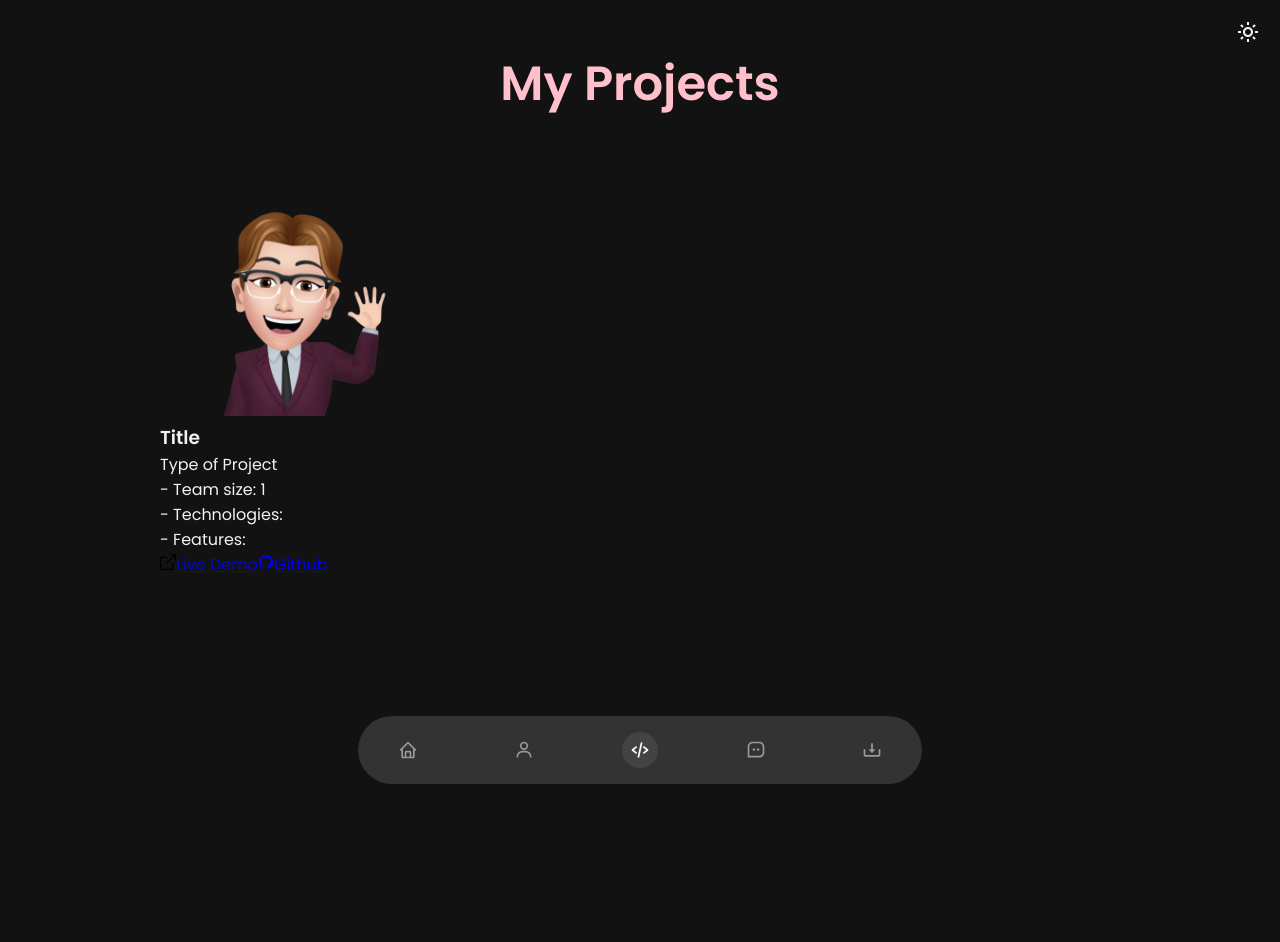
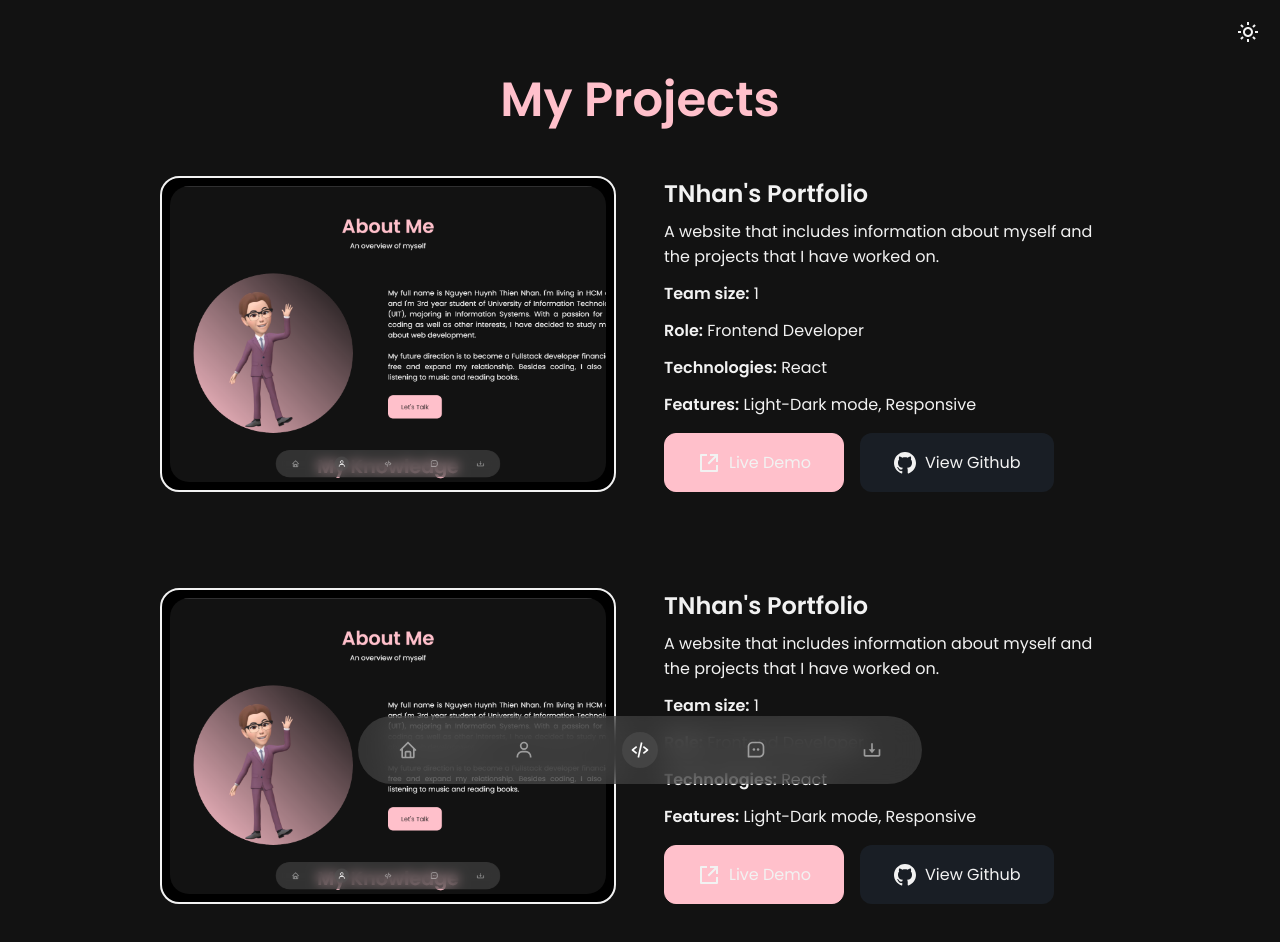
Before and after one commit to 25Dec/tnhan-portfolio, a React (Create React App) app: page /projects in a window 1280 px wide. Shown: the top 942 px of the page. Before the commit the page ends 848 px from the top, so only its background shows below. Built offline with nearby package versions, Linux system fonts and the light colour scheme.

Commit message:
modifed projects section

```diff
--- a/src/components/about/about.css
+++ b/src/components/about/about.css
@@ -117,7 +117,7 @@
 }
 
 .about-skills > div img:hover {
-	transform: scale(1.2);
+	transform: scale(1.1);
 }
 /* Tablet */
 @media only screen and (max-width: 1023px) and (min-width: 740px) {
--- a/src/components/home/home.css
+++ b/src/components/home/home.css
@@ -83,7 +83,7 @@
 	#home {
 		margin-bottom: 0rem;
 	}
-	.home__container h2 {
+	#home h2 {
 		font-size: 2.5rem;
 	}
 	.home__image {
--- a/src/components/projects/ProjectDemoBtns.js
+++ b/src/components/projects/ProjectDemoBtns.js
@@ -1,26 +1,27 @@
 /* eslint-disable react/jsx-no-target-blank */
 import React from "react";
 import { GrShare, GrGithub } from "react-icons/gr";
+import { RiShareBoxLine } from "react-icons/ri";
 import "./projects.css";
 
-const ProjectDemoBtns = ({ project }) => {
+const ProjectDemoBtns = ({ livedemo, github }) => {
 	return (
 		<div className="projects-demo-btns">
 			<a
-				href={project.livedemo}
+				href={livedemo}
 				target="_blank"
-				className="project-btn livedemo"
+				className="btn livedemo"
 			>
-				<GrShare className="project-icon" />
+				<RiShareBoxLine className="project-icon" />
 				Live Demo
 			</a>
 			<a
-				href={project.github}
+				href={github}
 				target="_blank"
-				className="project-btn github"
+				className="btn github"
 			>
 				<GrGithub className="project-icon" />
-				Github
+				View Github
 			</a>
 		</div>
 	);
--- a/src/components/projects/Projects.js
+++ b/src/components/projects/Projects.js
@@ -1,33 +1,47 @@
 import React from "react";
-import ProjectDemoBtns from "./ProjectDemoBtns";
-import ME from "../../assets/img/Avatar1.jpg";
+import SingleProject from "./SingleProject";
+import ME from "../../assets/img/pj1.png";
 import "./projects.css";
 
 const Projects = () => {
-	const project = {
-		livedemo: "https://github.com/25Dec",
-		github: "https://github.com/25Dec",
-	};
+	const projects = [
+		{
+			id: 1,
+			image: ME,
+			title: "TNhan's Portfolio",
+			description: "A website that includes information about myself and the projects that I have worked on.",
+			teamSize: 1,
+			role: "Frontend Developer",
+			technologies: "React",
+			features: "Light-Dark mode, Responsive",
+			livedemo: "",
+			github: "https://github.com/25Dec",
+		},
+		{
+			id: 2,
+			image: ME,
+			title: "TNhan's Portfolio",
+			description: "A website that includes information about myself and the projects that I have worked on.",
+			teamSize: 1,
+			role: "Frontend Developer",
+			technologies: "React",
+			features: "Light-Dark mode, Responsive",
+			livedemo: "https://github.com/25Dec",
+			github: "https://github.com/25Dec",
+		},
+	];
 	return (
 		<section id="projects">
 			<h2>My Projects</h2>
 			<div className="container projects__container">
-				<div className="project">
-					<div className="project__image">
-						<img
-							src={ME}
-							alt=""
+				{projects.map((project) => {
+					return (
+						<SingleProject
+							key={project.id}
+							project={project}
 						/>
-						<h3>Title</h3>
-					</div>
-					<div className="project__details">
-						<p>Type of Project</p>
-						<p>- Team size: 1</p>
-						<p>- Technologies:</p>
-						<p>- Features: </p>
-						<ProjectDemoBtns project={project} />
-					</div>
-				</div>
+					);
+				})}
 			</div>
 		</section>
 	);
--- /dev/null
+++ b/src/components/projects/SingleProject.js
@@ -0,0 +1,38 @@
+import React from "react";
+import ProjectDemoBtns from "./ProjectDemoBtns";
+import "./projects.css";
+
+const SingleProject = ({ project }) => {
+	return (
+		<div className={project.id % 2 === 0 ? "single-project reverse" : "single-project"}>
+			<div className="single-project-image">
+				<img
+					src={project.image}
+					alt={project.title}
+				/>
+			</div>
+			<div className="single-project-content">
+				<h3>{project.title}</h3>
+				<p>{project.description}</p>
+				<p>
+					<span>Team size:</span> {project.teamSize}
+				</p>
+				<p>
+					<span>Role:</span> {project.role}
+				</p>
+				<p>
+					<span>Technologies:</span> {project.technologies}
+				</p>
+				<p>
+					<span>Features:</span> {project.features}
+				</p>
+				<ProjectDemoBtns
+					livedemo={project.livedemo}
+					github={project.github}
+				/>
+			</div>
+		</div>
+	);
+};
+
+export default SingleProject;
--- a/src/components/projects/projects.css
+++ b/src/components/projects/projects.css
@@ -6,6 +6,82 @@
 }
 .projects__container {
 	display: grid;
-	grid-template-columns: repeat(3, 1fr);
-	gap: 6rem;
+	grid-template-columns: 1fr;
+	row-gap: 6rem;
+	padding-bottom: 10rem;
 }
+.single-project {
+	display: grid;
+	grid-template-columns: repeat(2, 1fr);
+	gap: 3rem;
+}
+.single-project-image {
+	padding: 0.5rem;
+	margin: 0 auto;
+
+	border: 2px solid #f2f2f2;
+	border-radius: 1.2rem;
+	background: #000000;
+}
+.single-project-image img {
+	border-radius: 1.2rem;
+}
+.single-project-content h3 {
+	font-size: 1.5rem;
+	margin-bottom: 0.5rem;
+}
+.single-project-content p {
+	margin-bottom: 0.75rem;
+}
+.single-project-content p span {
+	font-weight: bold;
+}
+.single-project-content .projects-demo-btns {
+	margin-top: 1rem;
+}
+.projects-demo-btns {
+	display: flex;
+}
+.projects-demo-btns a {
+	color: #f2f2f2;
+	display: flex;
+	justify-content: center;
+	align-items: center;
+}
+.projects-demo-btns a .project-icon {
+	font-size: 1.5rem;
+	margin-right: 0.5rem;
+}
+.projects-demo-btns .livedemo {
+	background: var(--color-pink);
+}
+.projects-demo-btns .github {
+	border-color: transparent;
+	background: #191e25;
+}
+/* Tablet */
+@media only screen and (max-width: 1023px) and (min-width: 740px) {
+	.single-project {
+		grid-template-columns: 1fr;
+		row-gap: 1.5rem;
+	}
+	.single-project-image {
+		width: 100%;
+	}
+}
+/* Mobile */
+@media only screen and (max-width: 739px) {
+	#projects h2 {
+		font-size: 2.5rem;
+	}
+	.single-project {
+		grid-template-columns: 1fr;
+		row-gap: 1.5rem;
+	}
+	.projects__container {
+		row-gap: 3rem;
+	}
+	.projects-demo-btns a {
+		padding: 1rem 1.25rem;
+	}
+}
--- a/src/index.css
+++ b/src/index.css
@@ -35,13 +35,17 @@ body {
 	margin: 0 auto;
 }
 section {
+	width: 100vw;
 	height: 100vh;
-	margin-top: 3rem;
+	margin-top: 4rem;
 }
 img {
 	width: 100%;
 	height: 100%;
 	object-fit: cover;
+}
+a {
+	text-decoration: none;
 }
 .btn {
 	width: max-content;
@@ -71,7 +75,7 @@ img {
 		width: var(--container-width-md);
 	}
 	section {
-		margin-top: 2rem;
+		margin-top: 3rem;
 	}
 }
 /* Mobile */
@@ -80,6 +84,6 @@ img {
 		width: var(--container-width-sm);
 	}
 	section {
-		margin-top: 1.5rem;
+		margin-top: 2rem;
 	}
 }
```
Also changed, not shown: src/components/footer/Footer.js (added, +8 -0 lines), src/assets/img/pj1.png (added), src/components/footer/footer.css (added).
